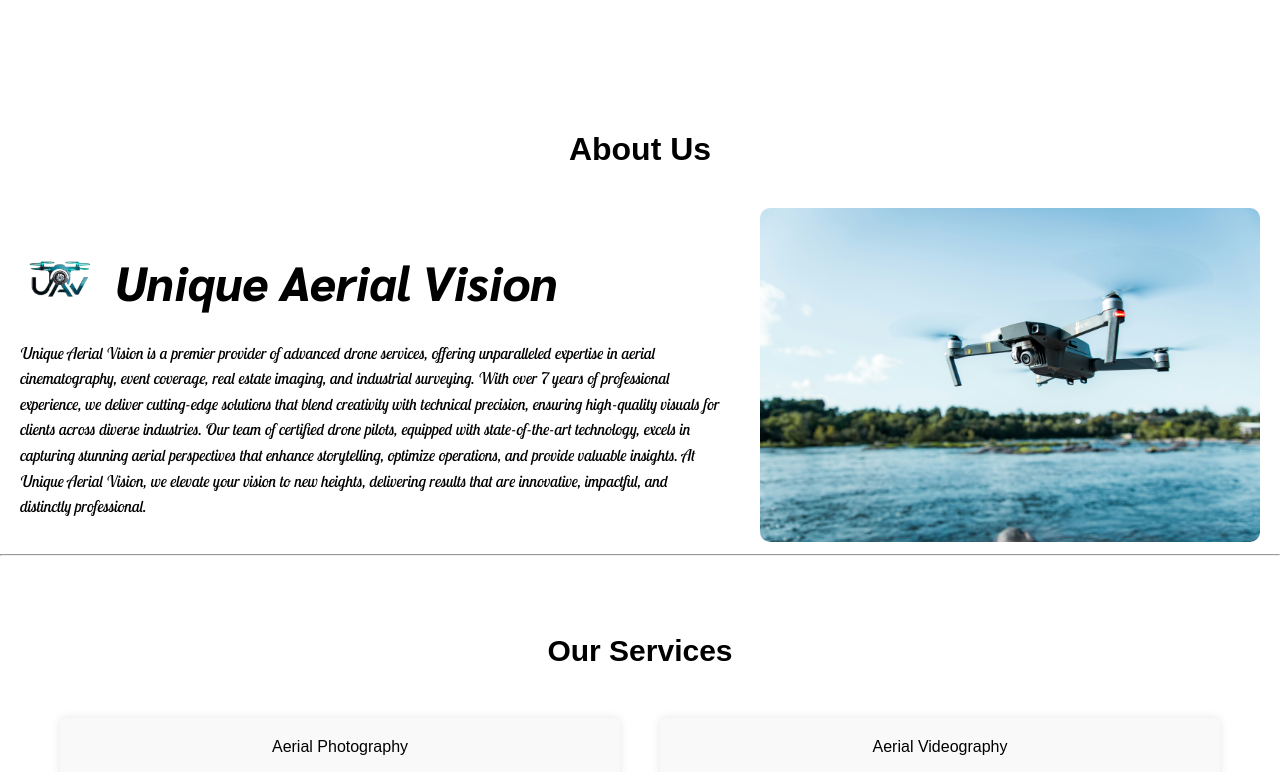
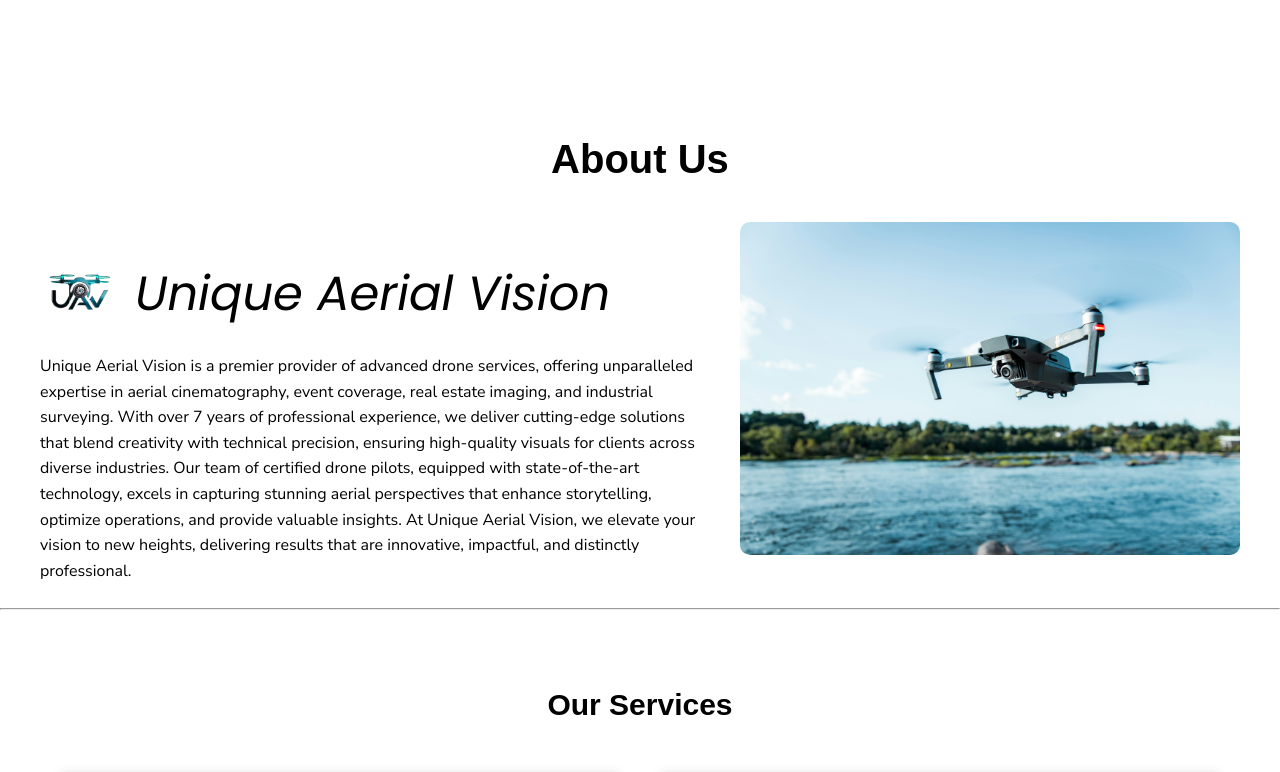
Before and after one commit to Hariharan-1107/Unique-Aerial-Vision, a React (Create React App) app: page / in a window 1280 px wide. Shown: the part 690-1462 px from the top of the page. Built offline with nearby package versions, Linux system fonts and the light colour scheme.

Commit message:
New fonts

```diff
--- a/public/index.html
+++ b/public/index.html
@@ -29,10 +29,7 @@
     <link rel="preload" href="Assets/image2.webp" as="image" />
     <link rel="preload" href="Assets/image3.webp" as="image" />
     <style>
-      @import url("https://fonts.googleapis.com/css2?family=Sarabun:ital,wght@0,100;0,200;0,300;0,400;0,500;0,600;0,700;0,800;1,100;1,200;1,300;1,400;1,500;1,600;1,700;1,800&display=swap");
-    </style>
-    <style>
-      @import url("https://fonts.googleapis.com/css2?family=Lobster+Two:ital,wght@0,400;0,700;1,400;1,700&family=Sarabun:ital,wght@0,100;0,200;0,300;0,400;0,500;0,600;0,700;0,800;1,100;1,200;1,300;1,400;1,500;1,600;1,700;1,800&display=swap");
+      @import url("https://fonts.googleapis.com/css2?family=Nunito+Sans:ital,opsz,wght@0,6..12,200..1000;1,6..12,200..1000&family=Poppins:ital,wght@0,100;0,200;0,300;0,400;0,500;0,600;0,700;0,800;0,900;1,100;1,200;1,300;1,400;1,500;1,600;1,700;1,800;1,900&display=swap");
     </style>
   </head>
   <body>
--- a/src/components/About.js
+++ b/src/components/About.js
@@ -6,13 +6,13 @@ export default function Aboutus() {
       <h1 className="heading">About Us</h1>
       <div className="about-container">
         <div className="about-text">
-          <h1 className="sarabun-extrabold-italic">
+          <h1 className="poppins-semibold-italic">
             <span>
               <img src={logo} alt="logo" className="aboutlogo" />
             </span>
             Unique Aerial Vision
           </h1>{" "}
-          <p className="lobster-two-regular-italic">
+          <p className="nunito-sans-regular">
             Unique Aerial Vision is a premier provider of advanced drone
             services, offering unparalleled expertise in aerial cinematography,
             event coverage, real estate imaging, and industrial surveying. With
--- a/src/components/Aboutus.css
+++ b/src/components/Aboutus.css
@@ -1,6 +1,7 @@
 .heading {
   text-align: center;
   margin-bottom: 40px; /* Adjusted spacing for a cleaner look */
+  font-size: 2.5em; /* Increased heading size */
 }
 
 .aboutlogo {
@@ -16,6 +17,8 @@
   justify-content: space-between;
   gap: 20px; /* Adds space between text and image */
   padding: 0 20px; /* Adds padding for better structure */
+  max-width: 1200px; /* Restricts width for larger screens */
+  margin: 0 auto; /* Centers the content */
 }
 
 .about-text {
@@ -46,7 +49,7 @@
 
 @media screen and (max-width: 768px) {
   .about-container {
-    flex-direction: column;
+    flex-direction: column-reverse; /* Display the image before the text */
     align-items: center;
   }
 
@@ -55,19 +58,19 @@
   }
 
   .about-image img {
-    margin-top: 20px;
+    margin-bottom: 20px; /* Adds space below the image */
     max-width: 100%;
   }
 }
 
-.sarabun-extrabold-italic {
-  font-family: "Sarabun", sans-serif;
-  font-weight: 800;
+.poppins-semibold-italic {
+  font-family: "Poppins", sans-serif;
+  font-weight: 400;
   font-style: italic;
 }
 
-.lobster-two-regular-italic {
-  font-family: "Lobster Two", sans-serif;
+.nunito-sans-regular {
+  font-family: "Nunito Sans", sans-serif;
   font-weight: 400;
-  font-style: italic;
+  font-style: normal;
 }
```
